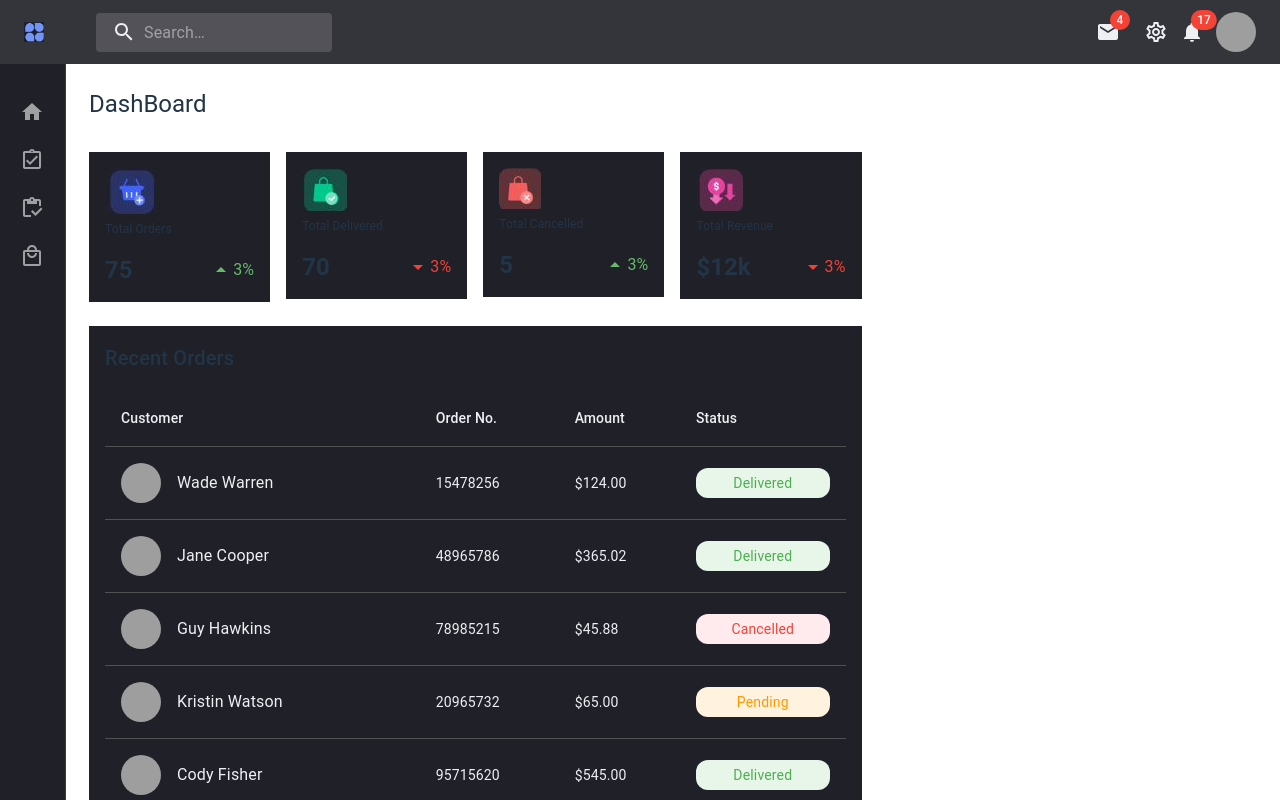
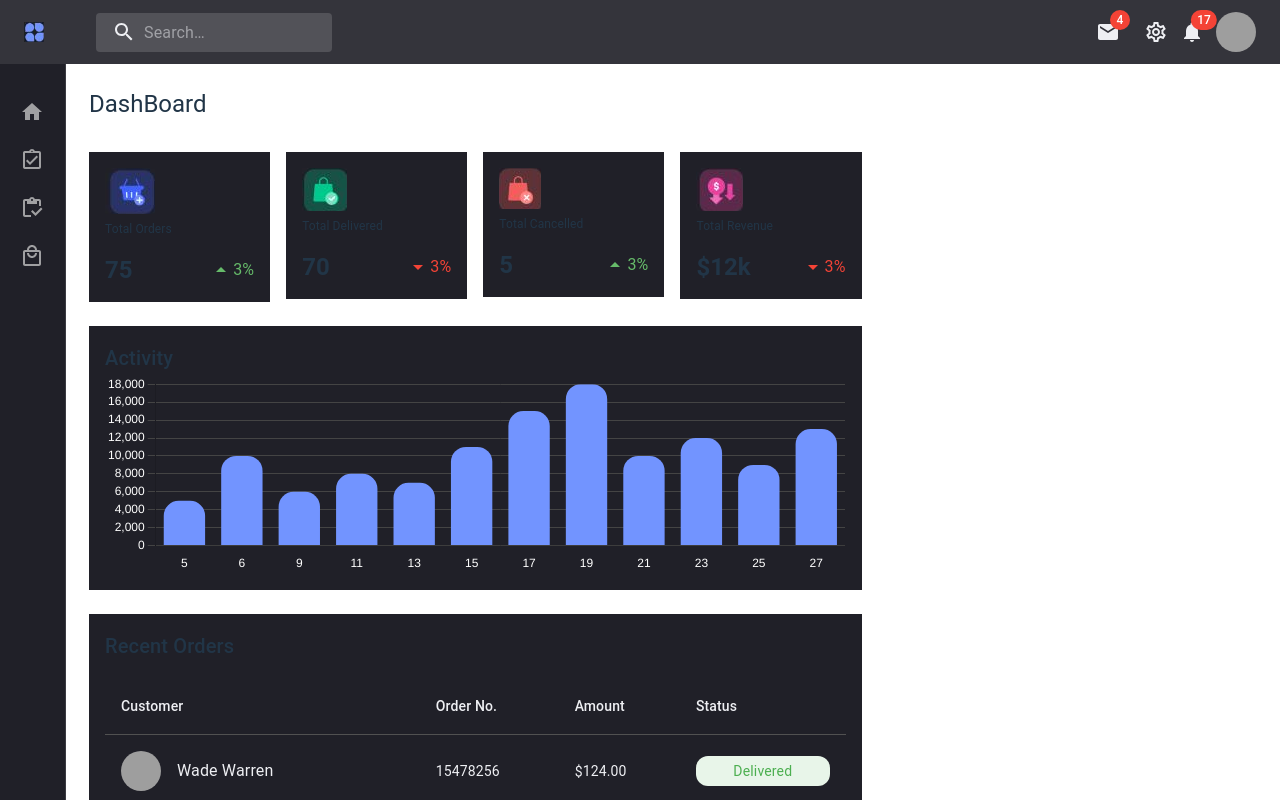
Before and after one commit to NirupanJoe/web-template-dashboard, a React (Vite) app: page /dashboard in a window 1280 px wide. Shown: the top 800 px of the page. Built offline with nearby package versions, Linux system fonts and the light colour scheme; grey boxes are pictures that could not be loaded.

Commit message:
Created the ActivityCards.

```diff
--- /dev/null
+++ b/src/components/ActivityCards.jsx
@@ -0,0 +1,51 @@
+import React from 'react';
+import { Bar } from 'react-chartjs-2';
+import { Chart as ChartJS, CategoryScale, LinearScale, BarElement, Title, Tooltip, Legend } from 'chart.js';
+import { Box, Typography } from '@mui/material';
+
+ChartJS.register(CategoryScale, LinearScale, BarElement, Title, Tooltip, Legend);
+
+const data = {
+  labels: ['5', '6', '9', '11', '13', '15', '17', '19', '21', '23', '25', '27'],
+  datasets: [
+    {
+      label: 'Activity',
+      data: [5000, 10000, 6000, 8000, 7000, 11000, 15000, 18000, 10000, 12000, 9000, 13000],
+      backgroundColor: '#7294FF',
+      borderRadius: 15,
+      color: "#EEEFF3"
+    },
+  ],
+};
+
+const options = {
+  responsive: true,
+  maintainAspectRatio: false,
+  plugins: {
+    legend: {
+      display: false,
+    },
+  },
+  scales: {
+    x: {
+      ticks: { color: '#ffffff' },
+      grid: { display: false },
+    },
+    y: {
+      ticks: { color: '#ffffff' },
+      grid: { color: '#444' },
+    },
+  },
+};
+
+const ActivityChart = () => {
+  return (
+    <Box mt={3} bgcolor={'#202028'} padding={2}>
+      <Typography variant="h6">Activity</Typography>
+      <Box height={200}>
+        <Bar data={data} options={options} />
+      </Box>
+    </Box>);
+};
+
+export default ActivityChart;
--- a/src/components/DashBoard.jsx
+++ b/src/components/DashBoard.jsx
@@ -2,6 +2,7 @@ import React, { Fragment } from 'react'
 import { Grid, Stack, Typography } from '@mui/material'
 import StatisticsCards from './StatisticsCards';
 import RecentOrders from './RecentOrders';
+import ActivityChart from './ActivityCards';
 
 function DashBoard() {
   return (
@@ -12,8 +13,8 @@ function DashBoard() {
       <Grid container spacing={2} mt={2}>
         <Grid item xs={12} md={8} >
           <Stack marginBottom={2}>
-
             <StatisticsCards />
+            <ActivityChart />
             <RecentOrders />
           </Stack>
         </Grid>
```
